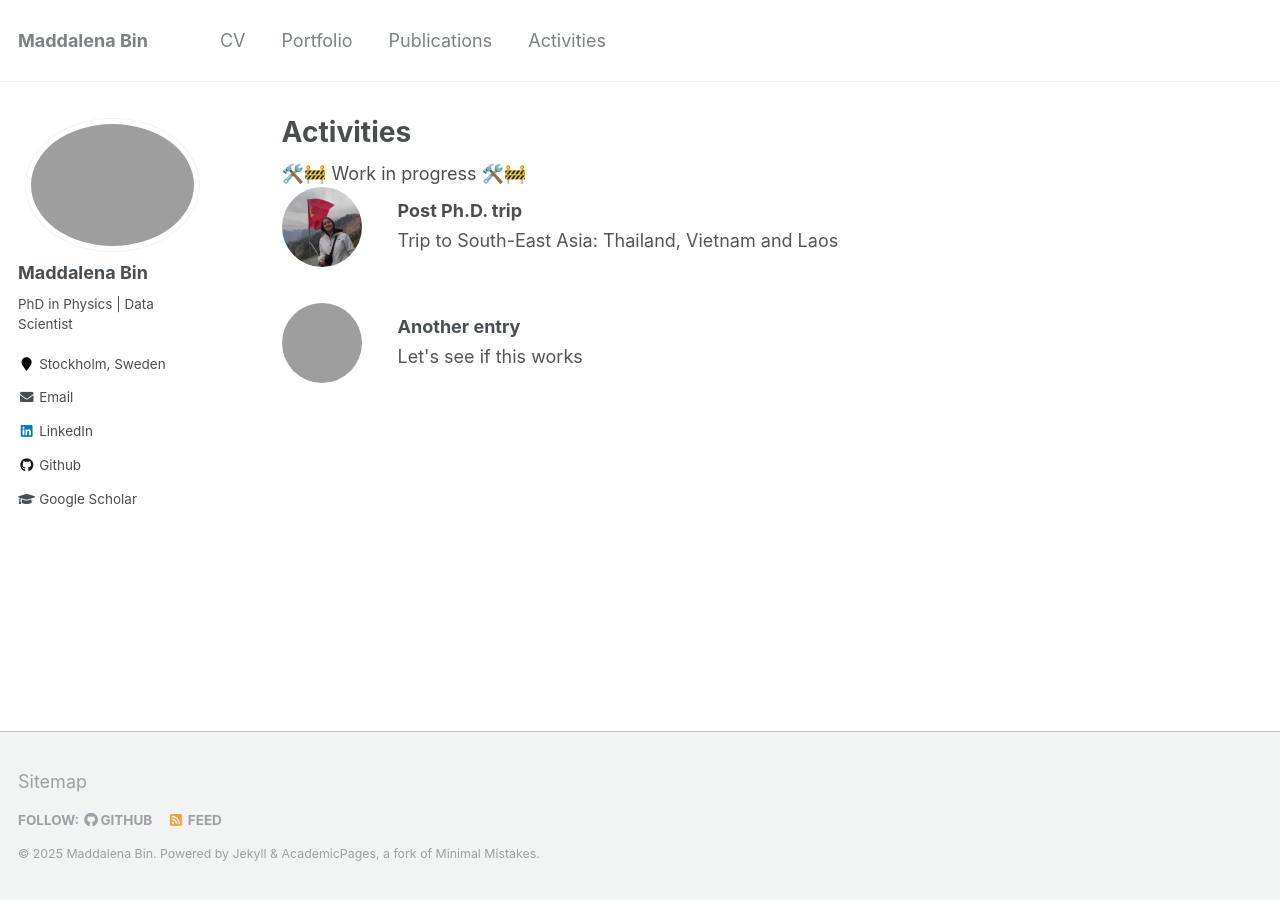
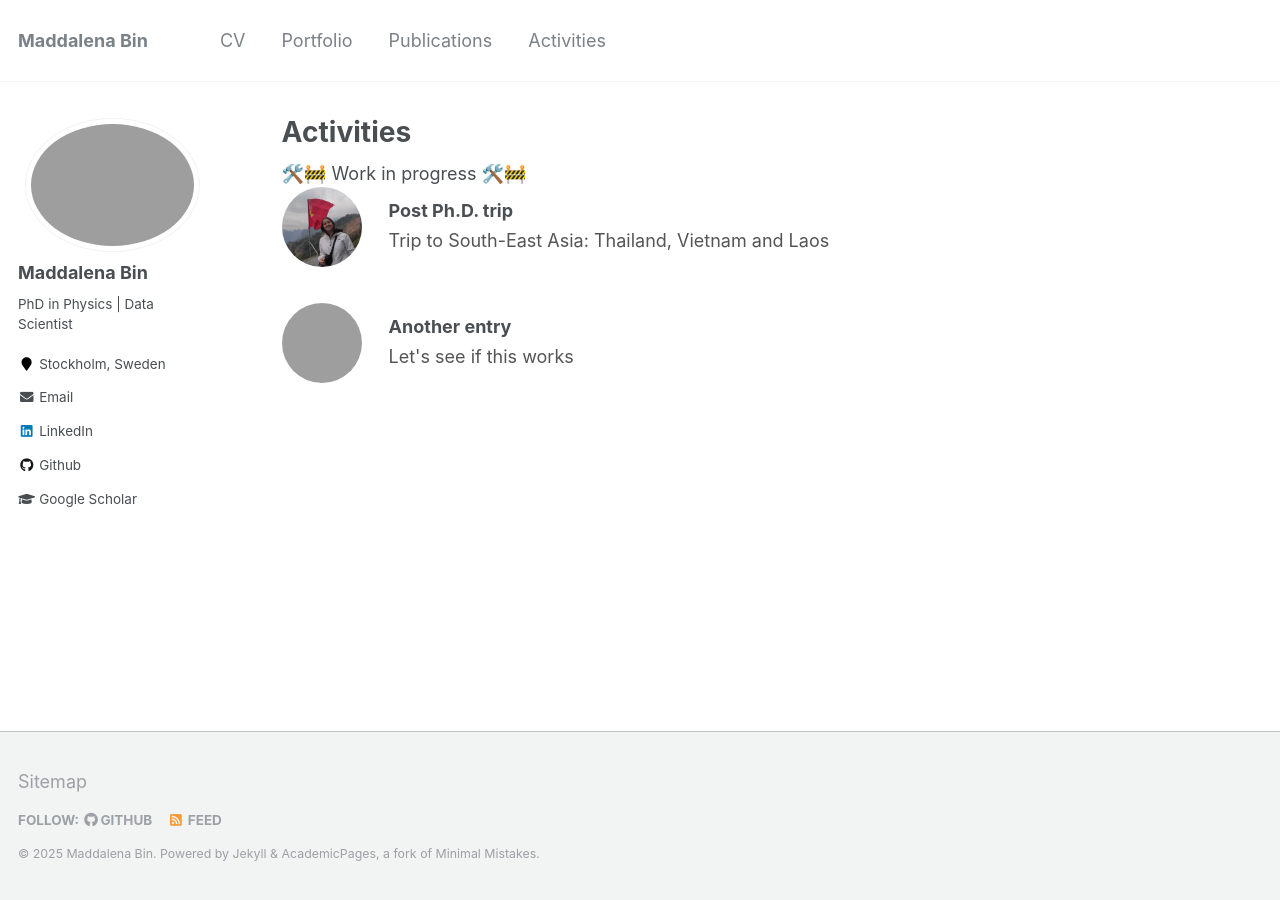
Before and after one commit to maddalenabin/maddalenabin.github.io, a Jekyll site: the page built from _pages/activitites.html, in a window 1280 px wide. Built offline with Jekyll 4.4.1, drawn with Linux system fonts in a browser that asks for light colours.

Commit message:
Update archive-single-activity.html

```diff
--- a/_includes/archive-single-activity.html
+++ b/_includes/archive-single-activity.html
@@ -15,7 +15,7 @@
 
 <a href="{{ post.url | relative_url }}" style="text-decoration: none; color: inherit;">
   <div style="display: flex; align-items: center; margin-bottom: 2rem;">
-    <div style="flex: 0 0 80px; margin-right: 2rem; overflow: hidden; position: relative;">
+    <div style="flex: 0 0 80px; margin-right: 1.5rem; overflow: hidden; position: relative;">
       {% if teaser %}
       <div style="width: 80px; height: 80px; overflow: hidden; border-radius: 50%;">
         <img
```
